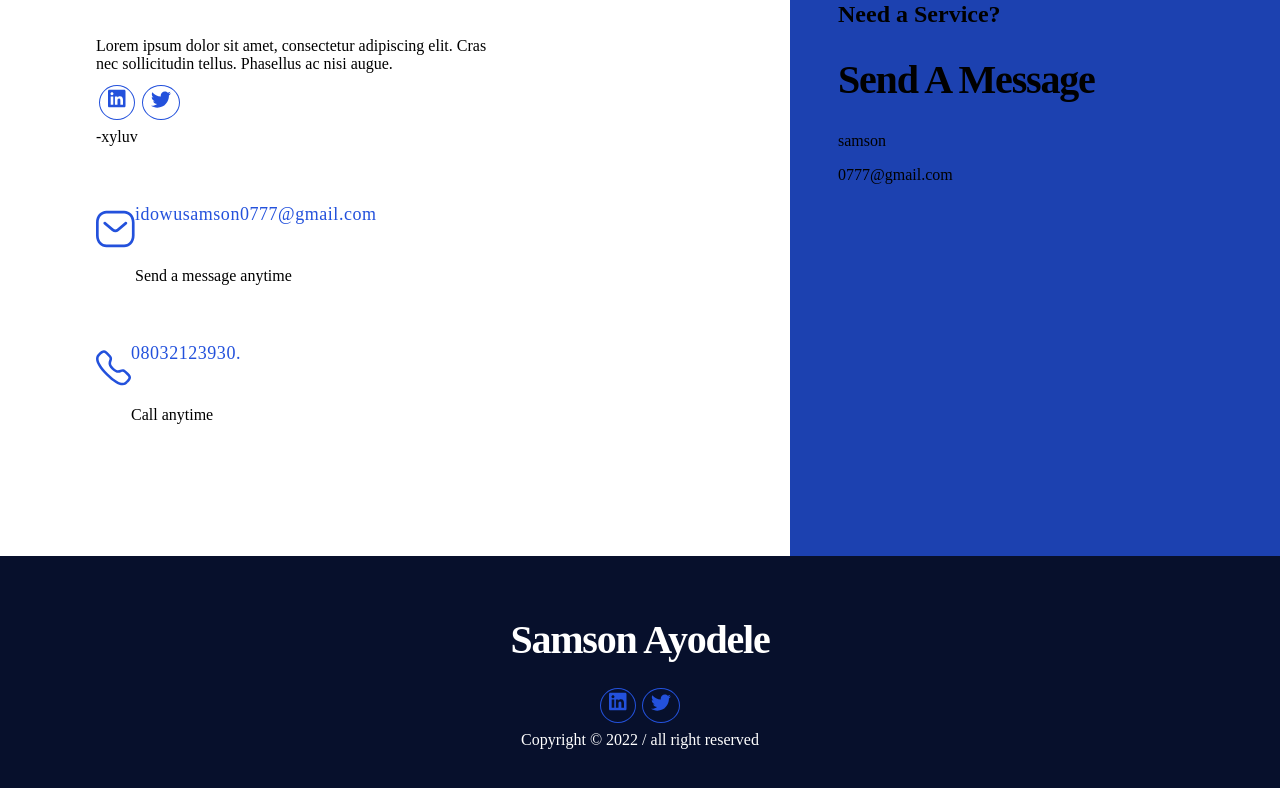
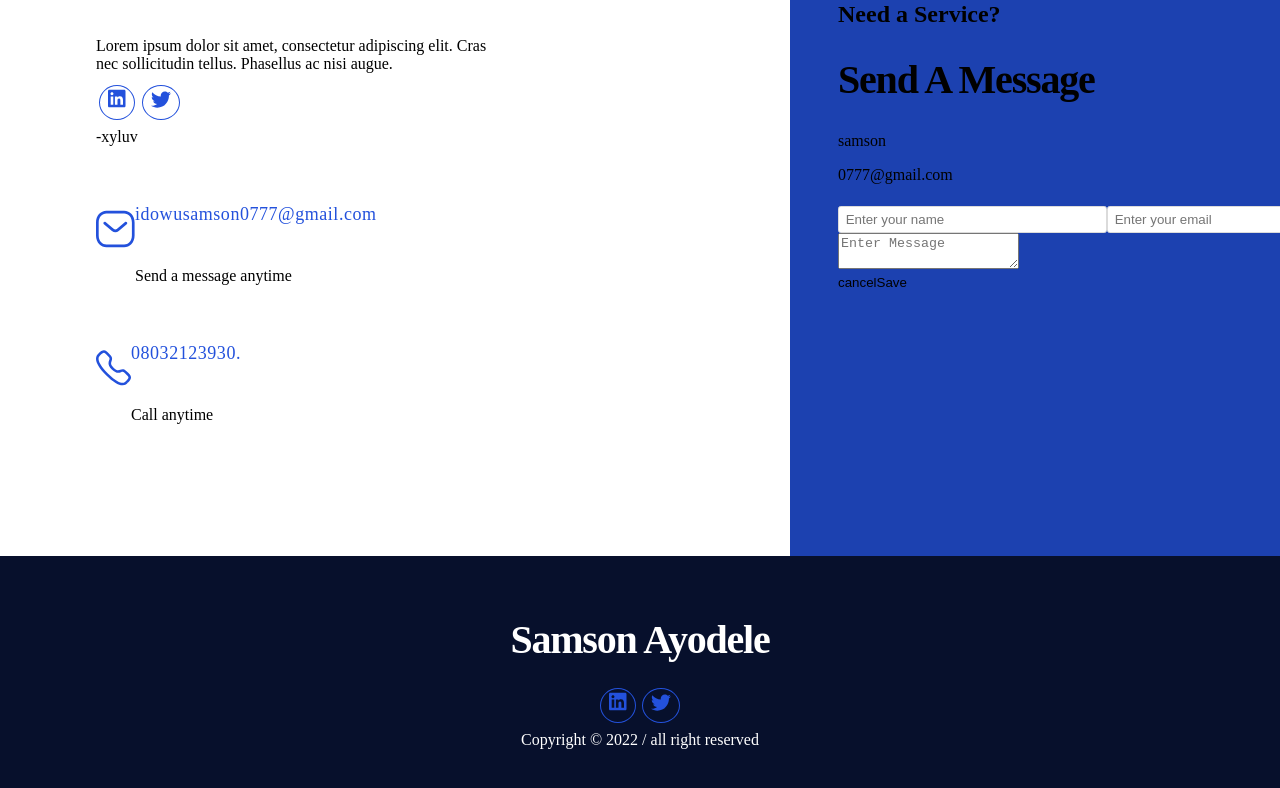
Before and after one commit to SamsonAyodele/portfolio, a React (Create React App) app: page / in a window 1280 px wide. Shown: the part 3587-4375 px from the top of the page. Built offline with nearby package versions, Linux system fonts and the light colour scheme.

Commit message:
modified

```diff
--- a/src/components/ContactForm.js
+++ b/src/components/ContactForm.js
@@ -41,7 +41,7 @@ const editForm = (
     <div>
         <p>{userDetails.name}</p>
         <p>{userDetails.email}</p>
-
+        <form className='editform'>{editForm}</form>
         {editFormIsOpen ? editForm : editButton}
     </div>
   )
```
